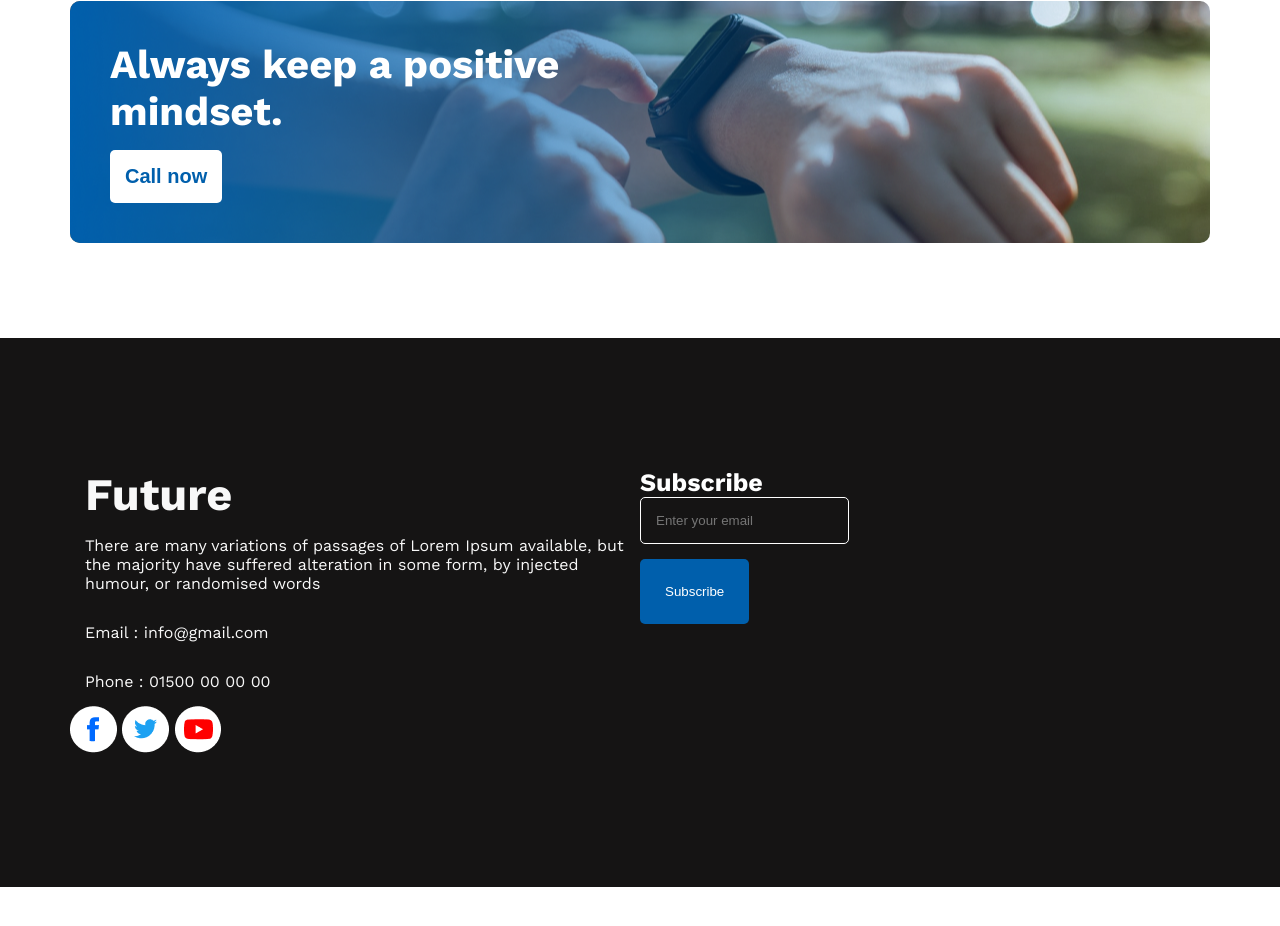
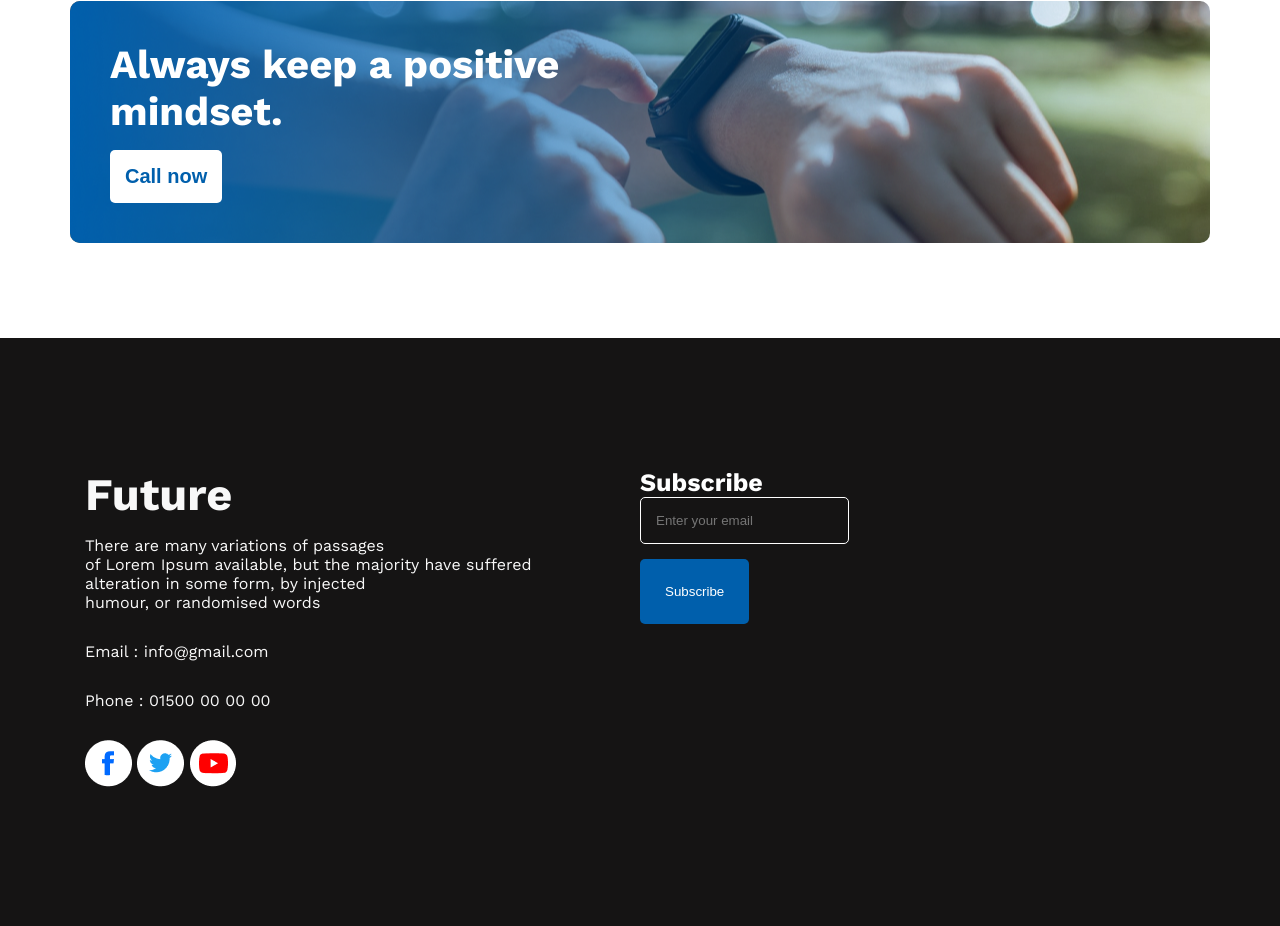
Before and after one commit to atique88/new-year-new-me-assignment, a plain HTML site: page index.html in a window 1280 px wide. Shown: the part 1864-2790 px from the top of the page. Before the commit the page ends 2751 px from the top, so only its background shows below. Drawn offline with nearby package versions, Linux system fonts and the light colour scheme.

Commit message:
final submit

```diff
--- a/assets/css/style.css
+++ b/assets/css/style.css
@@ -110,6 +110,7 @@ body {
     overflow: hidden;
     display: flex;
     flex-wrap: wrap;
+    width: 100%;
 }
 
 .left-section {
--- a/index.html
+++ b/index.html
@@ -103,12 +103,15 @@
         <div class="left-section">
 
             <h3 class="contact-section-title-left">Future</h3>
-            <p class="simple">There are many variations of passages of Lorem Ipsum available, but the majority have suffered alteration in some form, by injected humour, or randomised words</p>
+            <p class="simple">There are many variations of passages <br> of Lorem Ipsum available, but the majority have suffered <br> alteration in some form, by injected <br> humour, or randomised words</p>
             <p class="simple">Email : info@gmail.com</p>
             <p class="simple">Phone : 01500 00 00 00</p>
-            <a href="#"><img src="assets/images/icons/fb.png" alt=""></a>
-            <a href="#"><img src="assets/images/icons/twitter.png" alt=""></a>
-            <a href="#"><img src="assets/images/icons/youtube.png" alt=""></a>
+            <p class="simple">
+
+                <a href="#"><img src="assets/images/icons/fb.png" alt=""></a>
+                <a href="#"><img src="assets/images/icons/twitter.png" alt=""></a>
+                <a href="#"><img src="assets/images/icons/youtube.png" alt=""></a>
+            </p>
         </div>
 
         <div class="right-section">
```
